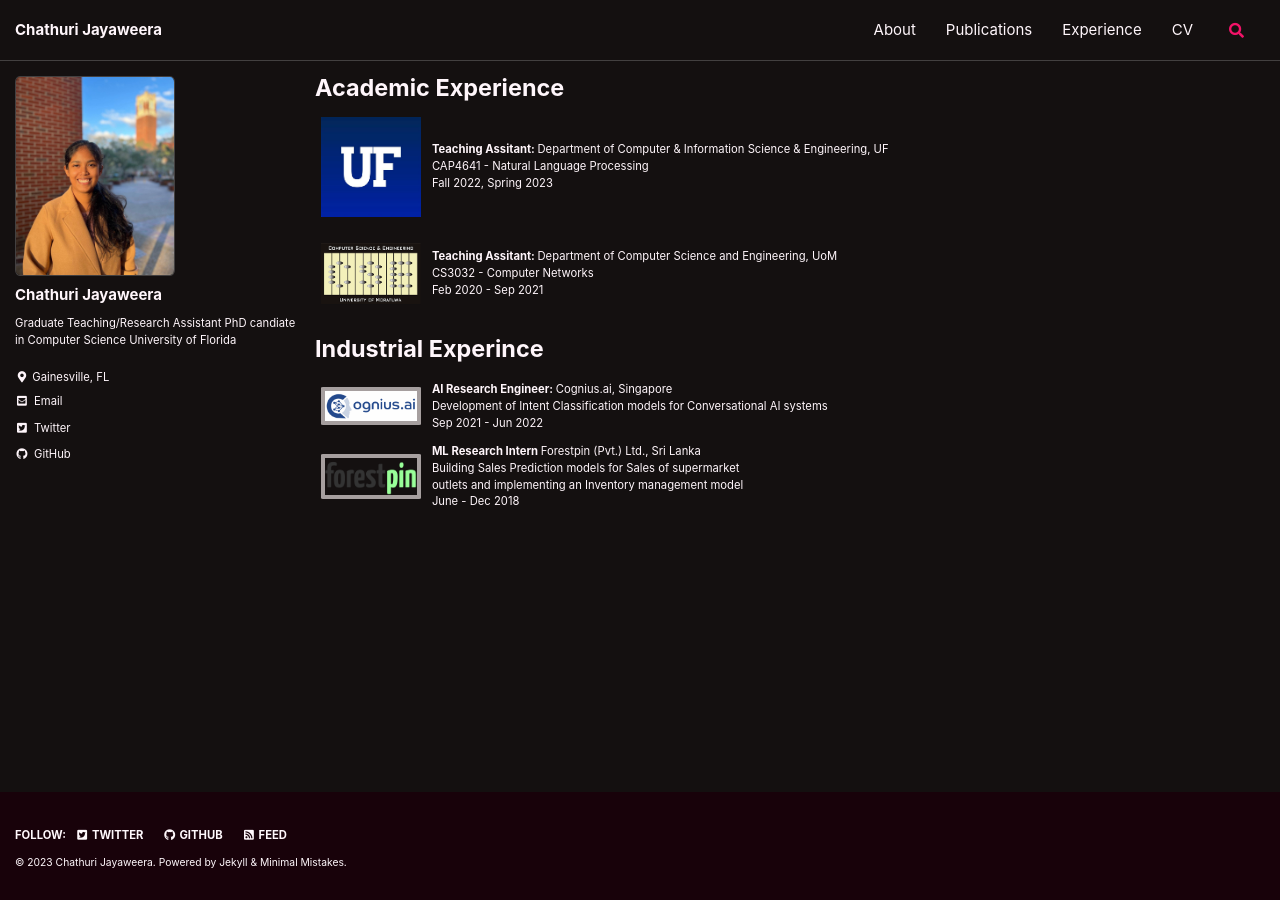
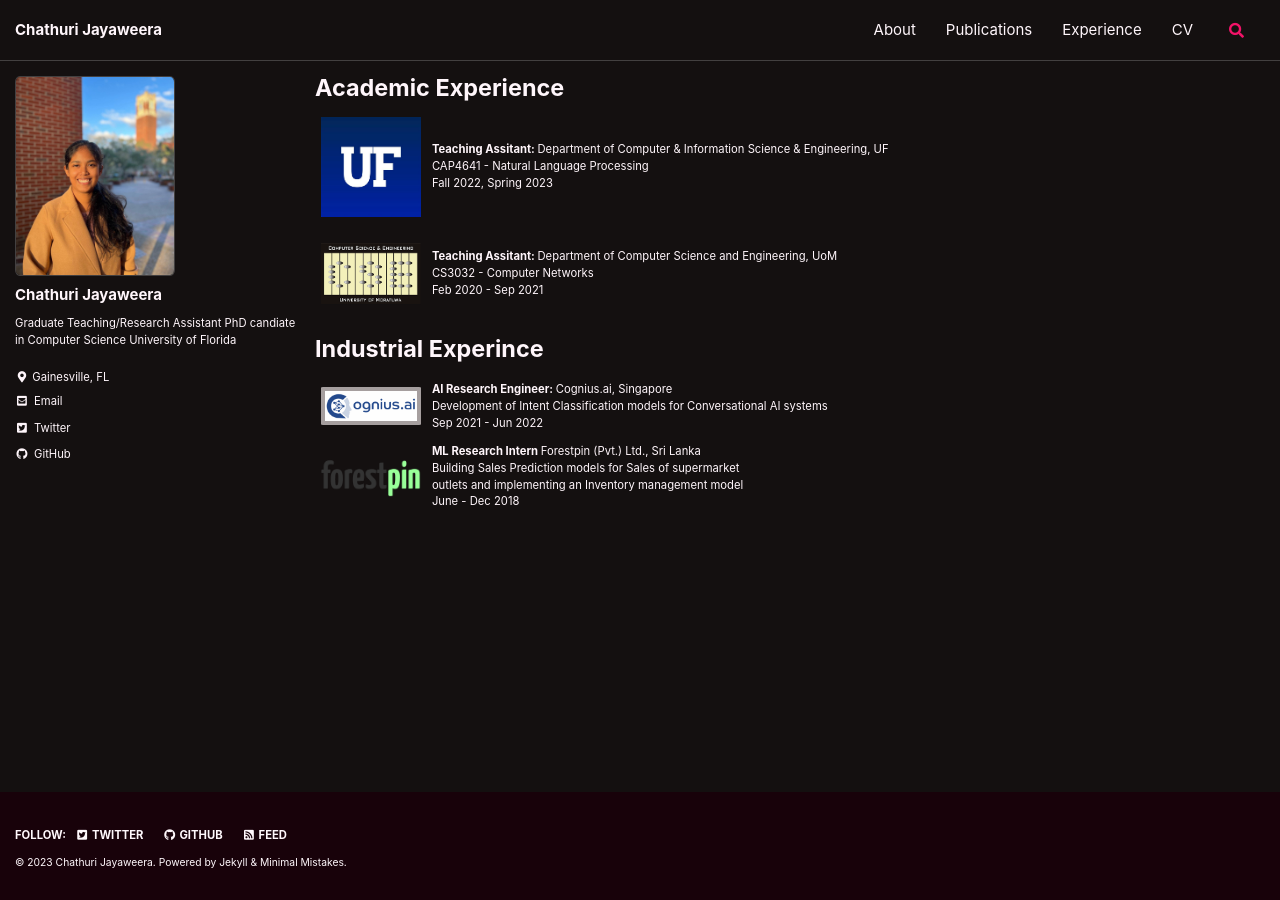
Before and after one commit to chestnutjay/chestnutjay.github.io, a Jekyll site: the page built from _pages/experience.md, in a window 1280 px wide. Built offline with Jekyll 4.4.1, drawn with Linux system fonts in a browser that asks for light colours; cached includes are drawn as plain includes.

Commit message:
edited forestpin logo

```diff
--- a/_pages/experience.md
+++ b/_pages/experience.md
@@ -64,7 +64,7 @@ img {
       </td>
   </tr>
   <tr>
-      <td><img src="/assets/images/forestpin_logo.png" width="100px" style= "border-radius:2%;border:4.5px solid #a69f9f;">
+      <td><img src="/assets/images/forestpin_logo.png" width="100px">
       <br>
      </td>
       <td style="border:0px">
```
